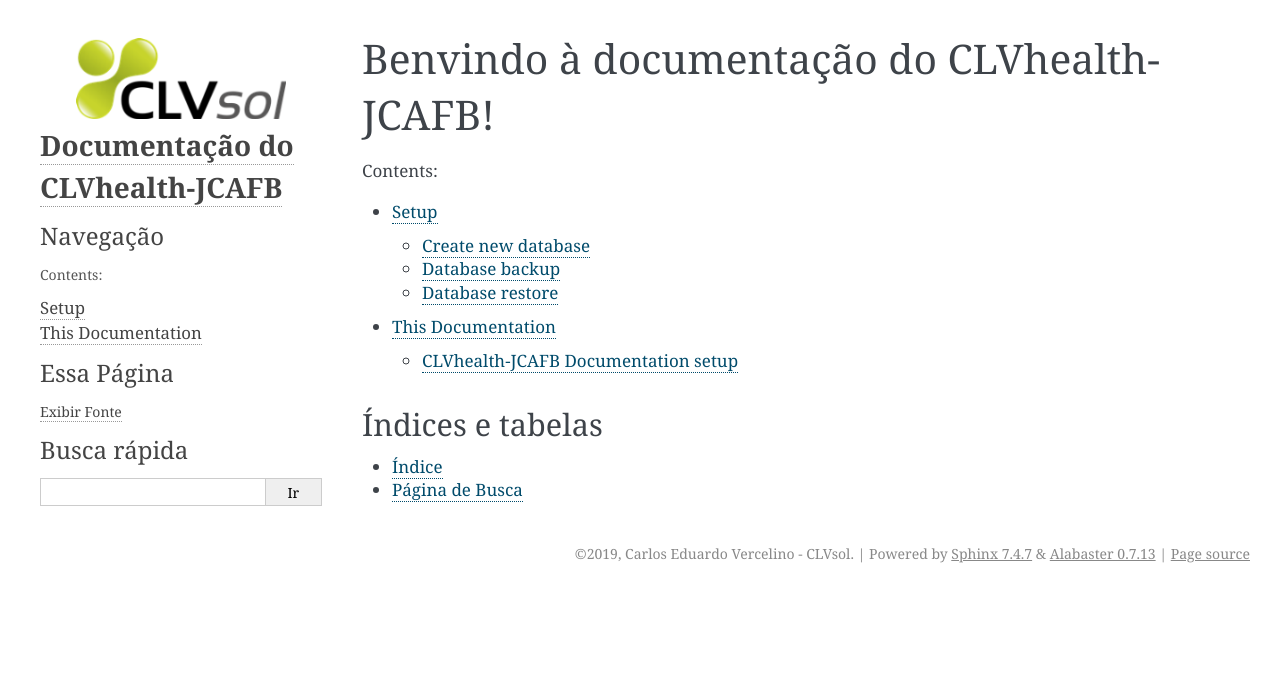
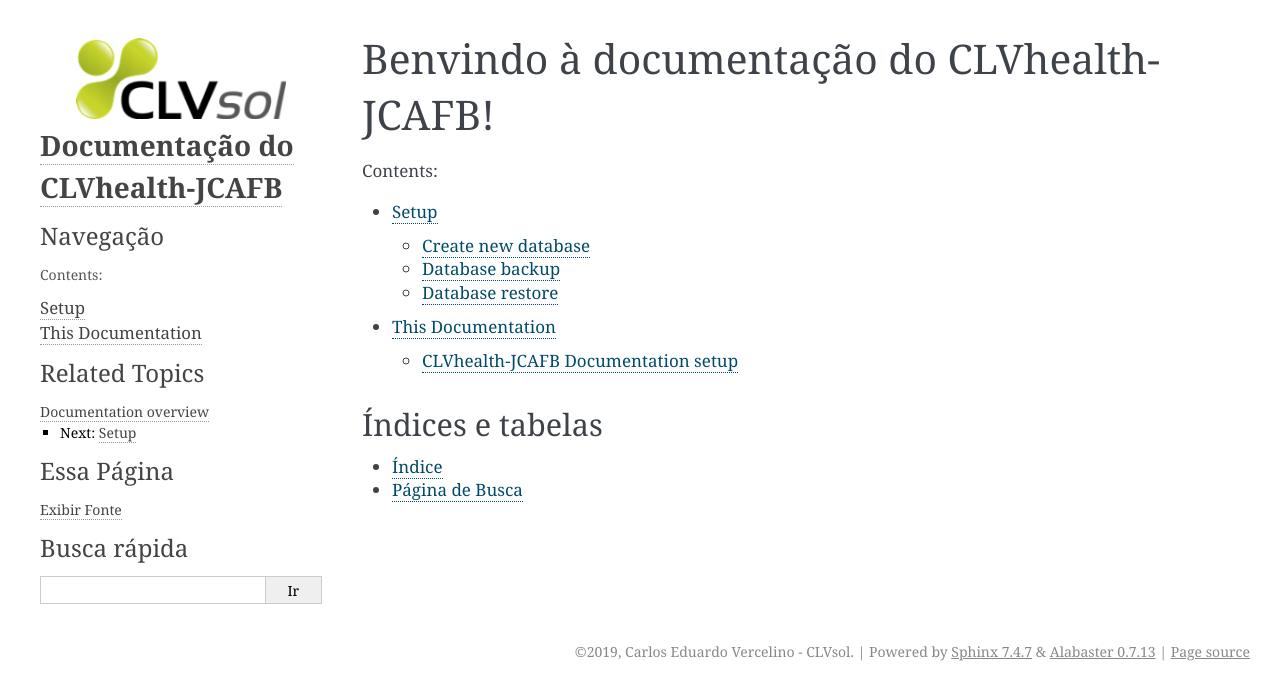
Before and after one commit to CLVsol/clvsol_clvhealth_jcafb_docs, a Sphinx documentation site: the page built from source/index.rst, in a window 1280 px wide. Shown: the top 700 px of the page. Built offline with Sphinx 7.4.7, drawn with Linux system fonts in a browser that asks for light colours.

```diff
--- a/source/conf.py
+++ b/source/conf.py
@@ -96,7 +96,7 @@ else:
             # 'globaltoc.html',
             # 'localtoc.html',
             'navigation.html',
-            # 'relations.html',
+            'relations.html',
             'sourcelink.html',
             'searchbox.html',
         ],
```
